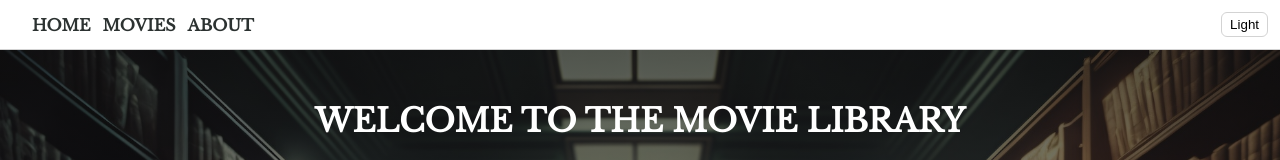
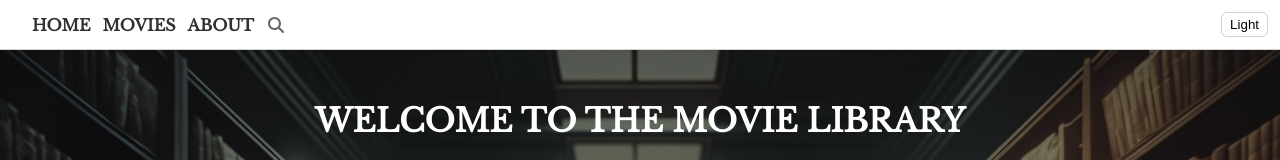
Before and after one commit to pablohennique/my-movie-library, a Next.js app: page / in a window 1280 px wide. Shown: the top 160 px of the page. Built offline with nearby package versions, Linux system fonts and the light colour scheme.

Commit message:
added search icon from favicon

```diff
--- a/package.json
+++ b/package.json
@@ -9,6 +9,9 @@
     "lint": "next lint"
   },
   "dependencies": {
+    "@fortawesome/fontawesome-svg-core": "^6.4.2",
+    "@fortawesome/free-solid-svg-icons": "^6.4.2",
+    "@fortawesome/react-fontawesome": "^0.2.0",
     "eslint": "8.45.0",
     "eslint-config-next": "13.4.10",
     "next": "13.4.13",
--- a/src/components/nav-menu.js
+++ b/src/components/nav-menu.js
@@ -1,7 +1,10 @@
 import Link from 'next/link'
 import styles from './nav-menu.module.css'
+import { FontAwesomeIcon } from '@fortawesome/react-fontawesome'
+import { faSearch } from '@fortawesome/free-solid-svg-icons'
 
 export function NavMenu() {
+  const searchIcon = <FontAwesomeIcon icon={faSearch} style={{color: "#636766", width: '20px'}} />
 
   return (
     <nav className={styles.navMenu}>
@@ -18,6 +21,9 @@
         <li>
           <Link href="/about">About</Link>
         </li>
+        <li>
+          <Link href='/search'>{searchIcon}</Link>
+        </li>
       </ul>
     </nav>
   )
--- a/src/components/nav-menu.module.css
+++ b/src/components/nav-menu.module.css
@@ -17,6 +17,10 @@
   color: #2C3231;
 }
 
+.navMenu li a span {
+  width: 50px;
+}
+
 :global(.dark) .navMenu li a {
   color: white;
 }
```
Also changed, not shown: 1 other file (tests, documents, lock files or other folders).
